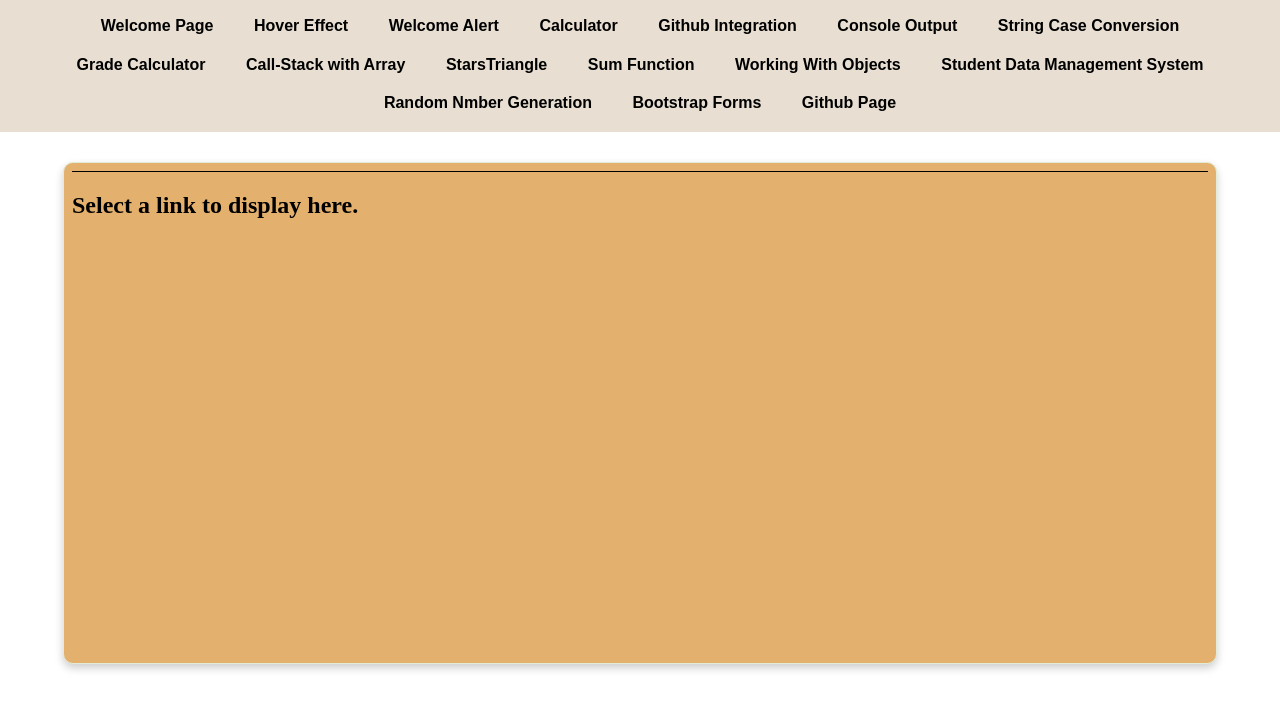
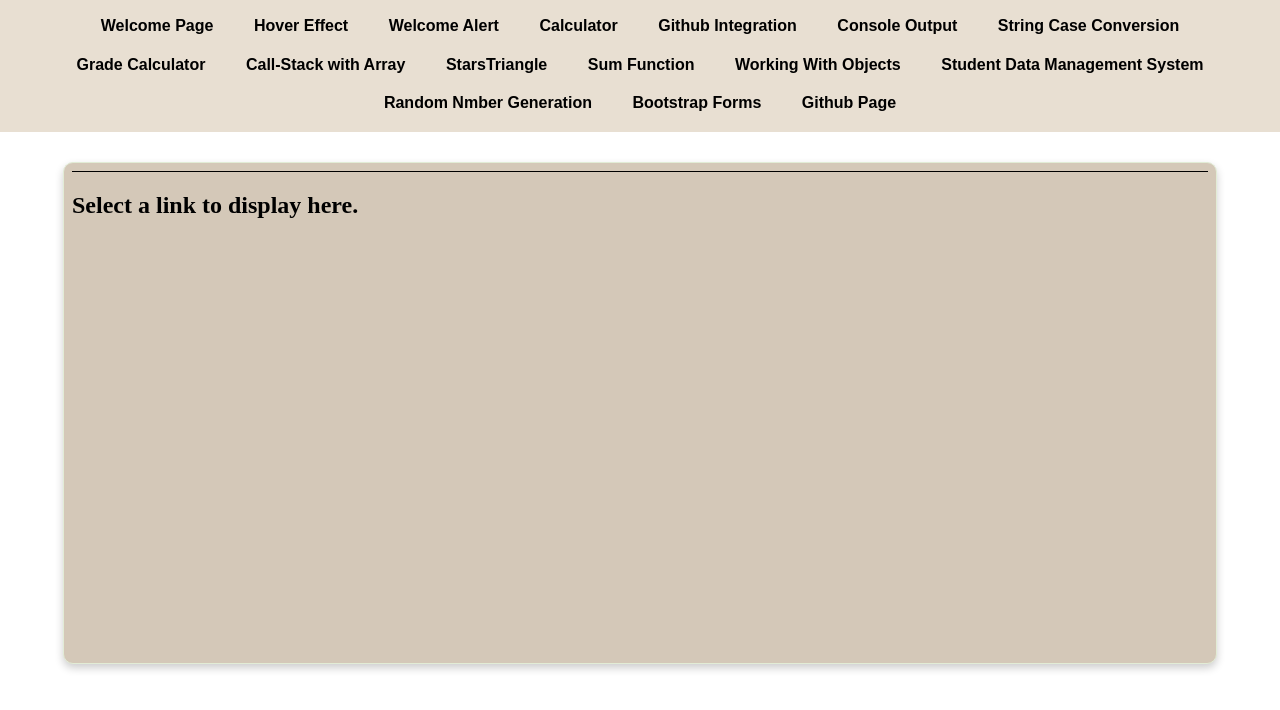
Before and after one commit to mahesh-0908/mahesh-0908.github.io, a plain HTML site: page index.html in a window 1280 px wide. Shown: the part 50-760 px from the top of the page. Drawn offline with Linux system fonts and the light colour scheme.

Commit message:
color changes

```diff
--- a/style.css
+++ b/style.css
@@ -106,5 +106,5 @@ body {
     border: 1px solid #e2ecd6;
     border-radius: 10px;
     box-shadow: 0 4px 8px 0 rgba(0, 0, 0, 0.2);
-    background-color: #e4b06d;
+    background-color: #d4c8b8;
 }
```
